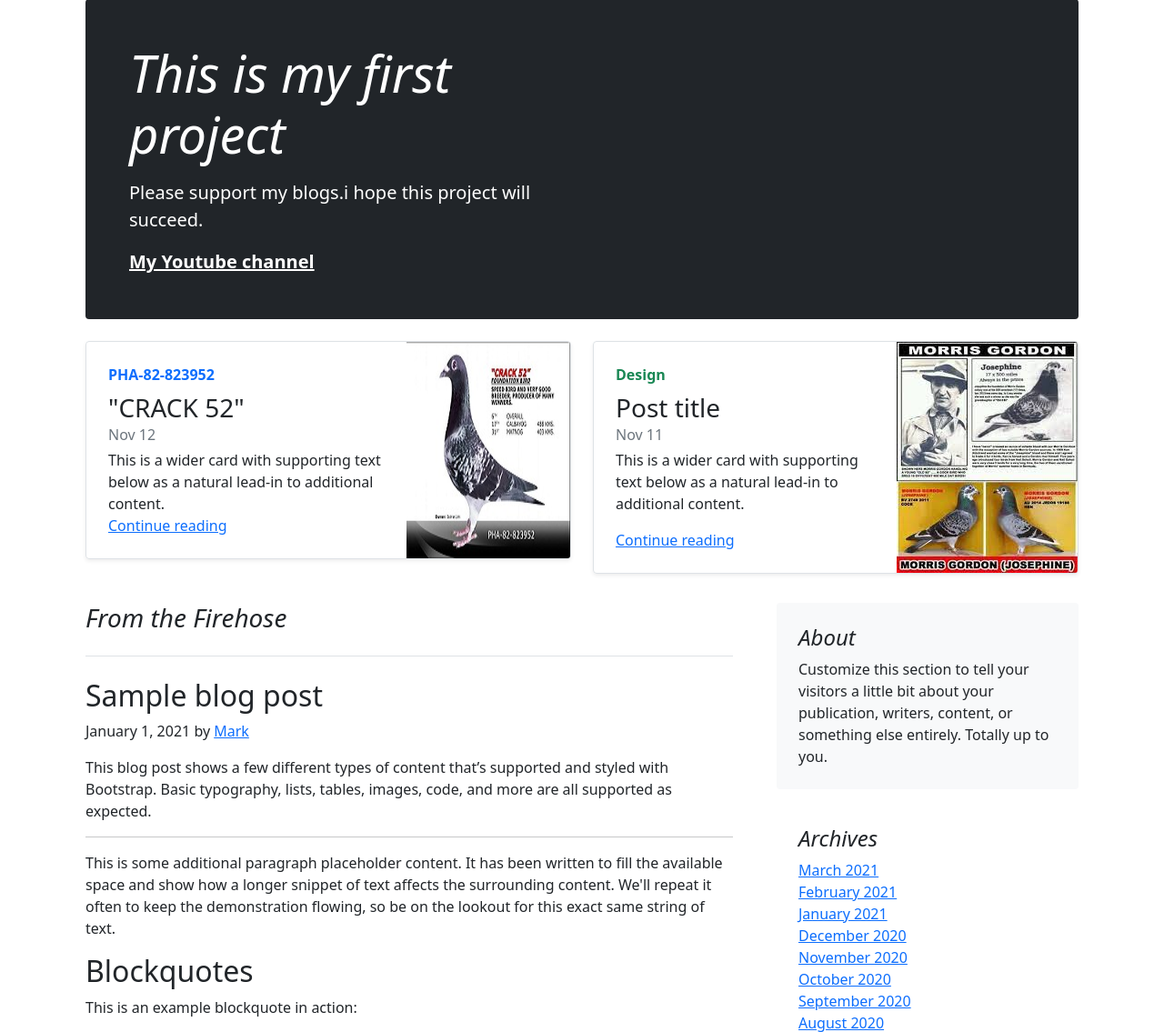
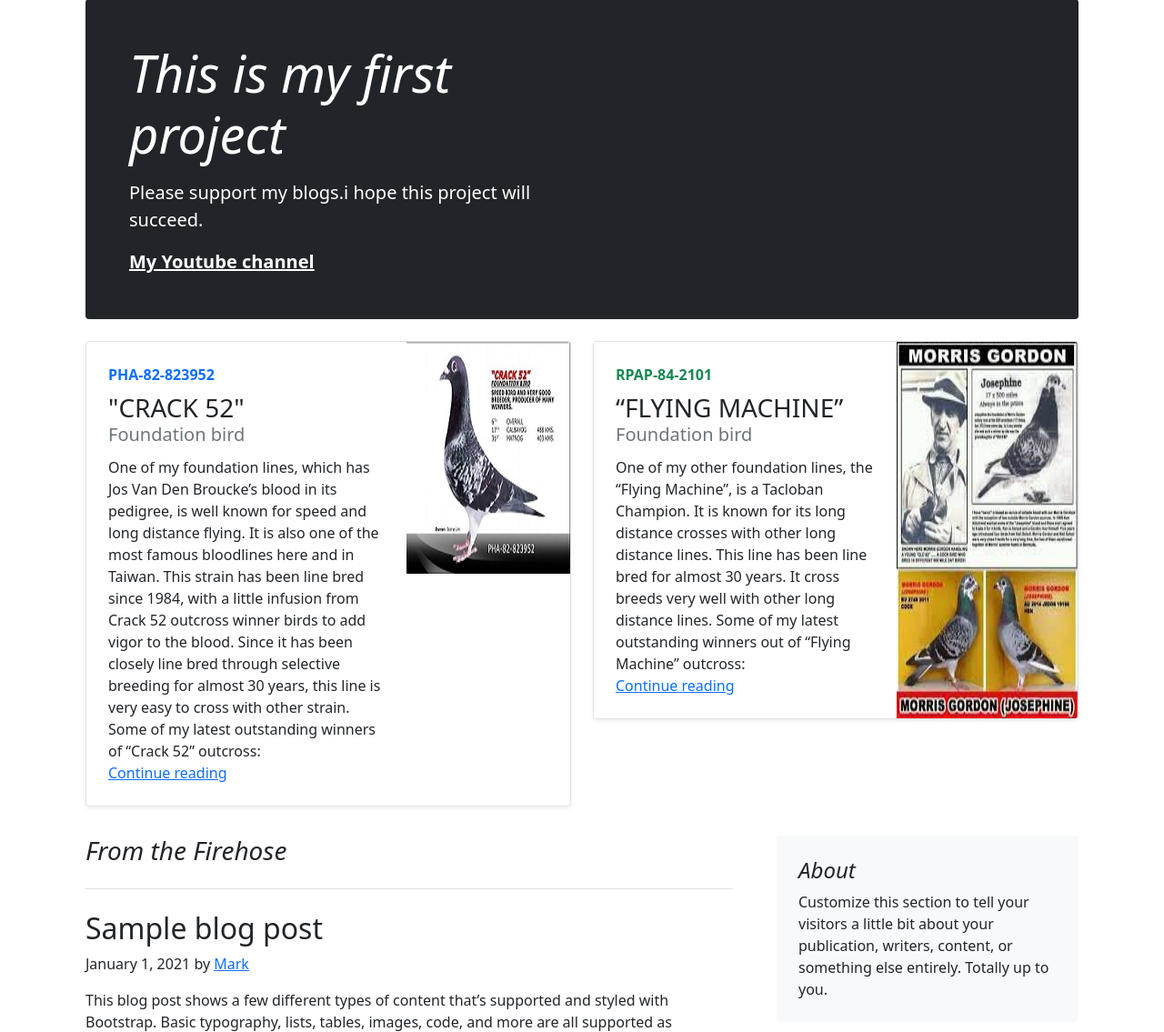
Before and after one commit to FindMe03/myproject, a PHP site: page / in a window 1280 px wide. Shown: the part 161-1296 px from the top of the page at 91% size. Run offline with PHP 8.4, Linux system fonts and the light colour scheme; some libraries are stand-ins or nearby versions.

Commit message:
photo description

```diff
--- a/index.php
+++ b/index.php
@@ -62,12 +62,14 @@
         <div class="col p-4 d-flex flex-column position-static">
           <strong class="d-inline-block mb-2 text-primary">PHA-82-823952</strong>
           <h3 class="mb-0">"CRACK 52"</h3>
-          <div class="mb-1 text-muted">Nov 12</div>
-          <p class="card-text mb-auto">This is a wider card with supporting text below as a natural lead-in to additional content.</p>
-          <a href="#" class="stretched-link">Continue reading</a>
+          <div class="mb-1 text-muted"><h5>Foundation bird</h5></div>
+          <p class="card-text mb-auto">One of my foundation lines, which has Jos Van Den Broucke’s blood in its pedigree, is well known for speed and long distance flying.  It is also one of the most famous bloodlines here and in Taiwan.  This strain has been line bred since 1984, with a little infusion from Crack 52 outcross winner birds to add vigor to the blood.  Since it has been closely line bred through selective breeding for almost 30 years, this line is very easy to cross with other strain.
+
+Some of my latest outstanding winners of “Crack 52” outcross:</p>
+          <a href="https://www.advancedhobbyist.com/introducing-our-bloodlines/" class="stretched-link">Continue reading</a>
         </div>
         <div class="col-auto d-none d-lg-block">
-        <img src="assets/images/QueenMutter.jpg" width="100%" height="100%">
+        <img src="assets/images/QueenMutter.jpg" width="100%" height="50%">
 
         </div>
       </div>
@@ -75,11 +77,13 @@
     <div class="col-md-6">
       <div class="row g-0 border rounded overflow-hidden flex-md-row mb-4 shadow-sm h-md-250 position-relative">
         <div class="col p-4 d-flex flex-column position-static">
-          <strong class="d-inline-block mb-2 text-success">Design</strong>
-          <h3 class="mb-0">Post title</h3>
-          <div class="mb-1 text-muted">Nov 11</div>
-          <p class="mb-auto">This is a wider card with supporting text below as a natural lead-in to additional content.</p>
-          <a href="#" class="stretched-link">Continue reading</a>
+          <strong class="d-inline-block mb-2 text-success">RPAP-84-2101</strong>
+          <h3 class="mb-0">“FLYING MACHINE”</h3>
+          <div class="mb-1 text-muted"><h5>Foundation bird</h5></div>
+          <p class="mb-auto">One of my other foundation lines, the “Flying Machine”, is a Tacloban Champion.  It is known for its long distance crosses with other long distance lines.  This line has been line bred for almost 30 years.  It cross breeds very well with other long distance lines.
+
+Some of my latest outstanding winners out of “Flying Machine” outcross:</p>
+          <a href="https://www.advancedhobbyist.com/introducing-our-bloodlines/" class="stretched-link">Continue reading</a>
         </div>
         <div class="col-auto d-none d-lg-block">
         <img src="assets/images/morris.jpg" width="100%" height="100%">
```
